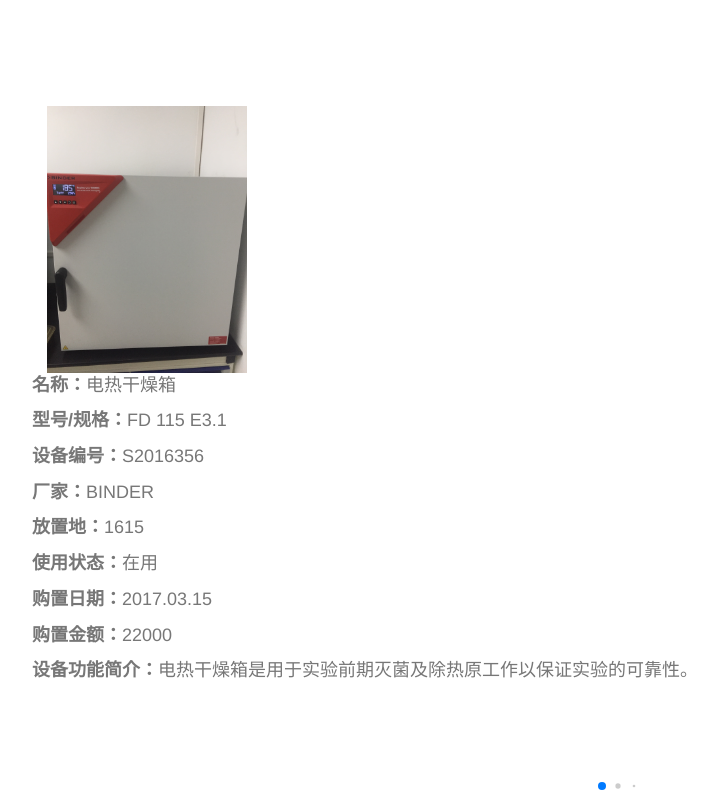
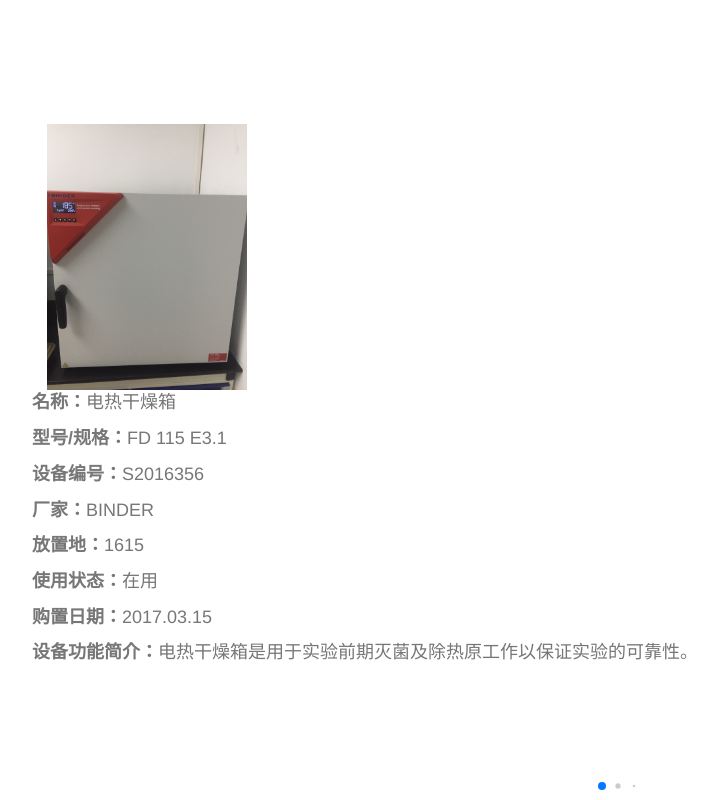
Before and after one commit to PopperZ/Hello, a plain HTML site: page index.html in a window 1280 px wide. Shown: the part 386-1186 px from the top of the page, without its empty margins (38-755 px from the left). Drawn offline with nearby package versions, Linux system fonts and the light colour scheme.

Commit message:
Update index.html

```diff
--- a/index.html
+++ b/index.html
@@ -156,7 +156,6 @@
               <p><b>放置地：</b>1615</p>
               <p><b>使用状态：</b>在用</p>
               <p><b>购置日期：</b>2017.03.15</p>
-              <p><b>购置金额：</b>22000</p>
               <p><b>设备功能简介：</b>电热干燥箱是用于实验前期灭菌及除热原工作以保证实验的可靠性。</p>
             </div>
           </div>
@@ -178,7 +177,6 @@
             <p><b>放置地：</b>1615</p>
             <p><b>使用状态：</b>在用</p>
             <p><b>购置日期：</b>2017.03.15</p>
-            <p><b>购置金额：</b>22000</p>
             <p><b>设备功能简介：</b>电热干燥箱是用于实验前期灭菌及除热原工作以保证实验的可靠性。</p>
             </div>
           </div>
@@ -200,7 +198,6 @@
             <p><b>放置地：</b>1615</p>
             <p><b>使用状态：</b>在用</p>
             <p><b>购置日期：</b>2006.12.04</p>
-            <p><b>购置金额：</b>50000</p>
             <p><b>设备功能简介：</b>全自动高压灭菌器是用于实验前期湿热灭菌和杀灭实验有害物质以保证实验的可靠、人员的安全和对环境的保护。</p>
           </div>
           </div>
@@ -221,7 +218,6 @@
             <p><b>放置地：</b>1615</p>
             <p><b>使用状态：</b>在用</p>
             <p><b>购置日期：</b>2016</p>
-            <p><b>购置金额：</b>无</p>
             <p><b>设备功能简介：</b>全权自动高压灭菌器是用于实验前期湿热灭菌和杀灭实验有害物质以保证实验的可靠、人员的安全和对环境的保护。</p>
           </div>
           </div>
@@ -242,7 +238,6 @@
             <p><b>放置地：</b>1615</p>
             <p><b>使用状态：</b>在用</p>
             <p><b>购置日期：</b>2005.09.14</p>
-            <p><b>购置金额：</b>820</p>
             <p><b>设备功能简介：</b>培养箱是用于微生物实验和环境监测实验中细菌和真菌的培养。</p>
           </div>
           </div>
@@ -263,7 +258,6 @@
             <p><b>放置地：</b>1615</p>
             <p><b>使用状态：</b>在用</p>
             <p><b>购置日期：</b>2017.03.15</p>
-            <p><b>购置金额：</b>235000（两台）</p>
             <p><b>设备功能简介：</b>培养箱是用于微生物实验和环境监测实验中细菌和真菌的培养。</p>
           </div>
           </div>
```
